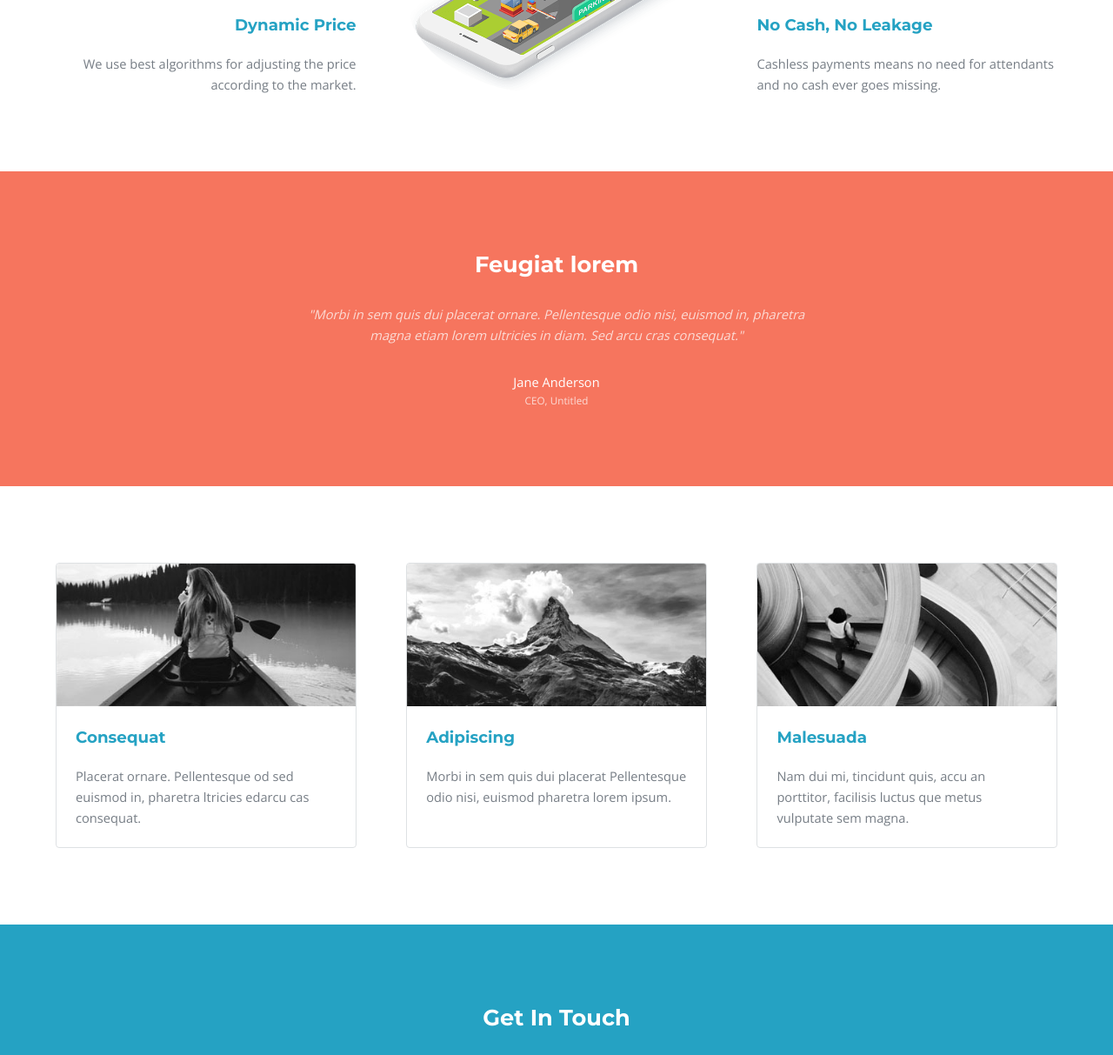
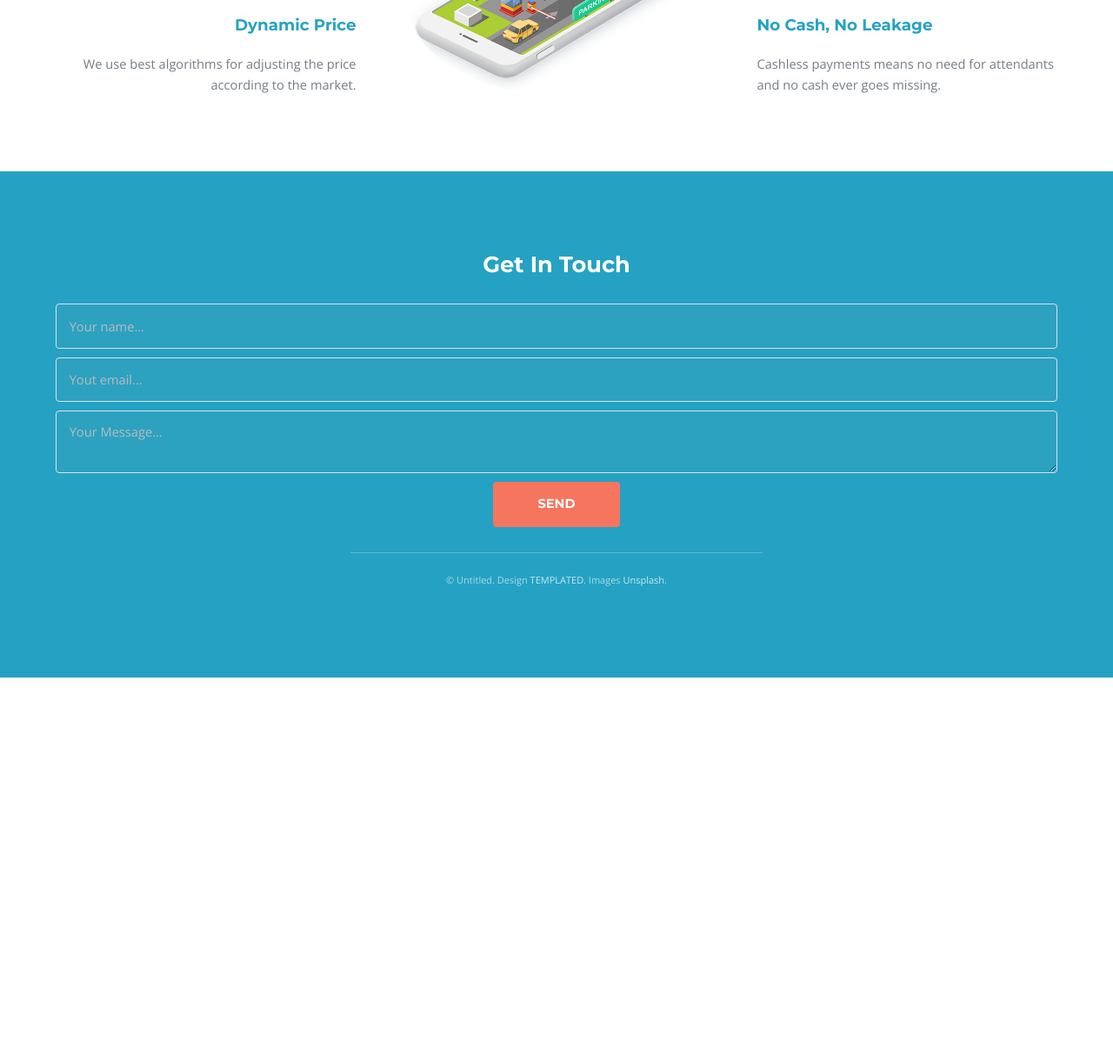
Before and after one commit to itsParv/lane, a plain HTML site: page index.html in a window 1280 px wide. Shown: the part 853-2066 px from the top of the page at 87% size. After the commit the page ends 1632 px from the top, so only its background shows below. Drawn offline with nearby package versions, Linux system fonts and the light colour scheme.

Commit message:
secion 2 and 3 commented

```diff
--- a/index.html
+++ b/index.html
@@ -70,7 +70,7 @@
 			</section>
 
 		<!-- Two -->
-			<section id="two" class="wrapper style1 special">
+		<!--	<section id="two" class="wrapper style1 special">
 				<div class="inner">
 					<h2>Feugiat lorem</h2>
 					<figure>
@@ -83,10 +83,10 @@
 					    </footer>
 					</figure>
 				</div>
-			</section>
+			</section> -->
 
 		<!-- Three -->
-			<section id="three" class="wrapper">
+		<!--	<section id="three" class="wrapper">
 				<div class="inner flex flex-3">
 					<div class="flex-item box">
 						<div class="image fit">
@@ -116,7 +116,7 @@
 						</div>
 					</div>
 				</div>
-			</section>
+			</section>-->
 
 		<!-- Footer -->
 			<footer id="footer">
```
